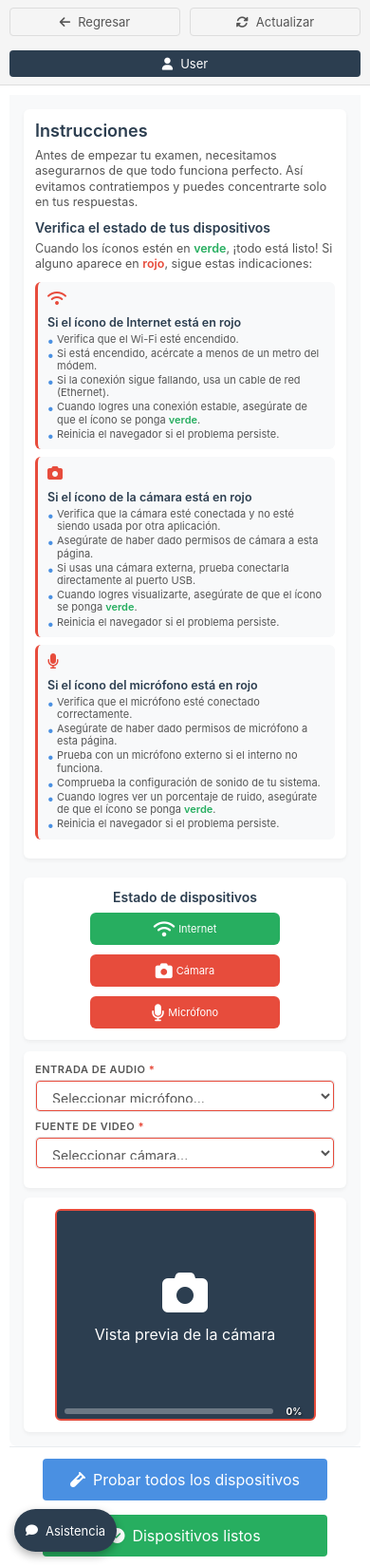
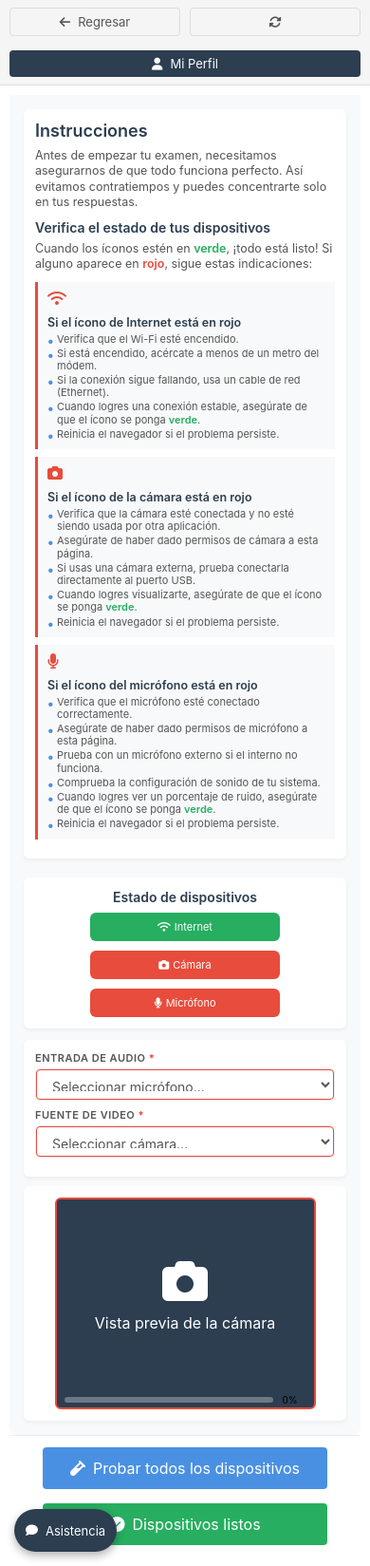
Before and after one commit to sitiocaep/SdEC, a Flask app: template templates/test.html in a window 390 px wide. Shown: the whole page at 95% size. Run offline with Flask 2, Linux system fonts and the light colour scheme; the template is opened without the code that fills it: most values are stand-ins (such as "Sample title", 1, 10 or a date in 2020); parts of the project's set-up code (start-up, migrations or seed data) failed here and were passed over.

Commit message:
Responsive

```diff
--- a/static/css/test.css
+++ b/static/css/test.css
@@ -194,7 +194,6 @@ body {
     margin-bottom: 8px;
     padding: 8px 10px;
     background-color: #f8f9fa;
-    border-radius: 6px;
     border-left: 3px solid #e74c3c;
 }
 
@@ -296,8 +295,9 @@ body {
     color: white;
 }
 
-.status-icon i {
-    font-size: 18px;
+.status-icon.pending {
+    background-color: #f39c12;
+    color: white;
 }
 
 /* Vista previa de cámara */
@@ -391,16 +391,6 @@ body {
     border-radius: 4px;
 }
 
-.volume-percentage {
-    color: white;
-    font-size: 12px;
-    font-weight: bold;
-    min-width: 30px;
-    text-align: center;
-    text-shadow: 1px 1px 2px rgba(0, 0, 0, 0.7);
-}
-
-/* Estados de la barra de volumen */
 .volume-level.low {
     background: linear-gradient(90deg, #27ae60, #2ecc71);
 }
@@ -803,3 +793,19 @@ body {
         font-size: 14px;
     }
 }
+/* Clases para visibilidad en móvil/escritorio */
+.mobile-only {
+    display: none !important;
+}
+.desktop-only {
+    display: inline !important;
+}
+/* Media Query para dispositivos móviles (ancho de pantalla hasta 768px) */
+@media (max-width: 768px) {
+    .mobile-only {
+        display: inline !important;
+    }
+    .desktop-only {
+        display: none !important;
+    }
+}
--- a/templates/admin.html
+++ b/templates/admin.html
@@ -21,7 +21,7 @@
 
             <div class="action-buttons">
                 <a href="{{ url_for('perfil') }}" class="btn-action" style="background-color: #9b59b6; cursor: pointer; text-decoration: none;">
-                    <i class="fas fa-user"></i> Vista Usuario
+                    <i class="fas fa-user"></i> <span class="desktop-only">Vista Usuario</span><span class="mobile-only">Perfil</span>
                 </a>
                 <button class="btn-action" style="background-color: #3498db; cursor: pointer;">
                     <i class="fas fa-question-circle"></i> Ayuda
--- a/templates/escuelas.html
+++ b/templates/escuelas.html
@@ -20,12 +20,12 @@
                     <i class="fas fa-arrow-left"></i> Regresar
                 </a>
                 <a href="{{ url_for('escuelas') }}" class="nav-btn" style="text-decoration: none; display: flex; align-items: center; gap: 8px;">
-                    <i class="fas fa-sync-alt"></i> Actualizar
+                    <i class="fas fa-sync-alt"></i> <span class="desktop-only">Actualizar</span>
                 </a>
             </div>
             <div class="action-buttons">
                 <a href="{{ url_for('perfil') }}" class="btn-action user-display-btn">
-                    <i class="fas fa-user"></i> {{ fullname }}
+                    <i class="fas fa-user"></i> <span class="desktop-only">{{ fullname }}</span><span class="mobile-only">Mi Perfil</span>
                 </a>
                 <button id="help-btn-escuelas" class="btn-action">
                     <i class="fas fa-question-circle"></i> Ayuda
--- a/templates/launcher.html
+++ b/templates/launcher.html
@@ -26,7 +26,8 @@
 
                 <a href="{{ url_for('perfil') }}" class="btn-action" style="background-color: #2c3e50; cursor: pointer; text-decoration: none;">
                     <i class="fas fa-user"></i>
-                    {{ fullname }}
+                    <span class="desktop-only">{{ fullname }}</span>
+                    <span class="mobile-only">Mi Perfil</span>
                 </a>
 
                 <button class="btn-action logout" onclick="logout()">
--- a/templates/perfil.html
+++ b/templates/perfil.html
@@ -16,7 +16,7 @@
                     <i class="fas fa-arrow-left"></i> Regresar
                 </a>
                 <a href="{{ url_for('perfil') }}" class="nav-btn" style="text-decoration: none; display: flex; align-items: center; gap: 8px;">
-                    <i class="fas fa-sync-alt"></i> Actualizar
+                    <i class="fas fa-sync-alt"></i> <span class="desktop-only">Actualizar</span>
                 </a>
             </div>
 
--- a/templates/resultados.html
+++ b/templates/resultados.html
@@ -28,12 +28,12 @@
                     <i class="fas fa-arrow-left"></i> Regresar
                 </a>
                 <a href="javascript:location.reload()" class="nav-btn">
-                    <i class="fas fa-sync-alt"></i> Actualizar
+                    <i class="fas fa-sync-alt"></i> <span class="desktop-only">Actualizar</span>
                 </a>
             </div>
             <div class="action-buttons">
                 <button class="btn-action user-display-btn" style="background-color: #2c3e50; cursor: default;">
-                    <i class="fas fa-user"></i> Perfil ({{ fullname }})
+                    <i class="fas fa-user"></i> <span class="desktop-only">Perfil ({{ fullname }})</span><span class="mobile-only">Mi Perfil</span>
                 </button>
             </div>
         </div>
--- a/templates/test.html
+++ b/templates/test.html
@@ -18,14 +18,15 @@
                 </a>
                 <button class="nav-btn" onclick="location.reload();">
                     <i class="fas fa-sync-alt"></i>
-                    Actualizar
+                    <span class="desktop-only">Actualizar</span>
                 </button>
             </div>
 
             <div class="action-buttons">
                 <a href="{{ url_for('perfil') }}" class="btn-action" style="background-color: #2c3e50; cursor: pointer; text-decoration: none;">
                     <i class="fas fa-user"></i>
-                    {{ fullname }}
+                    <span class="desktop-only">{{ fullname }}</span>
+                    <span class="mobile-only">Mi Perfil</span>
                 </a>
             </div>
         </div>
```
Also changed, not shown: static/css/escuelas.css (+16 -0 lines), static/css/launcher.css (+16 -0 lines), static/css/resultados.css (+23 -0 lines).
